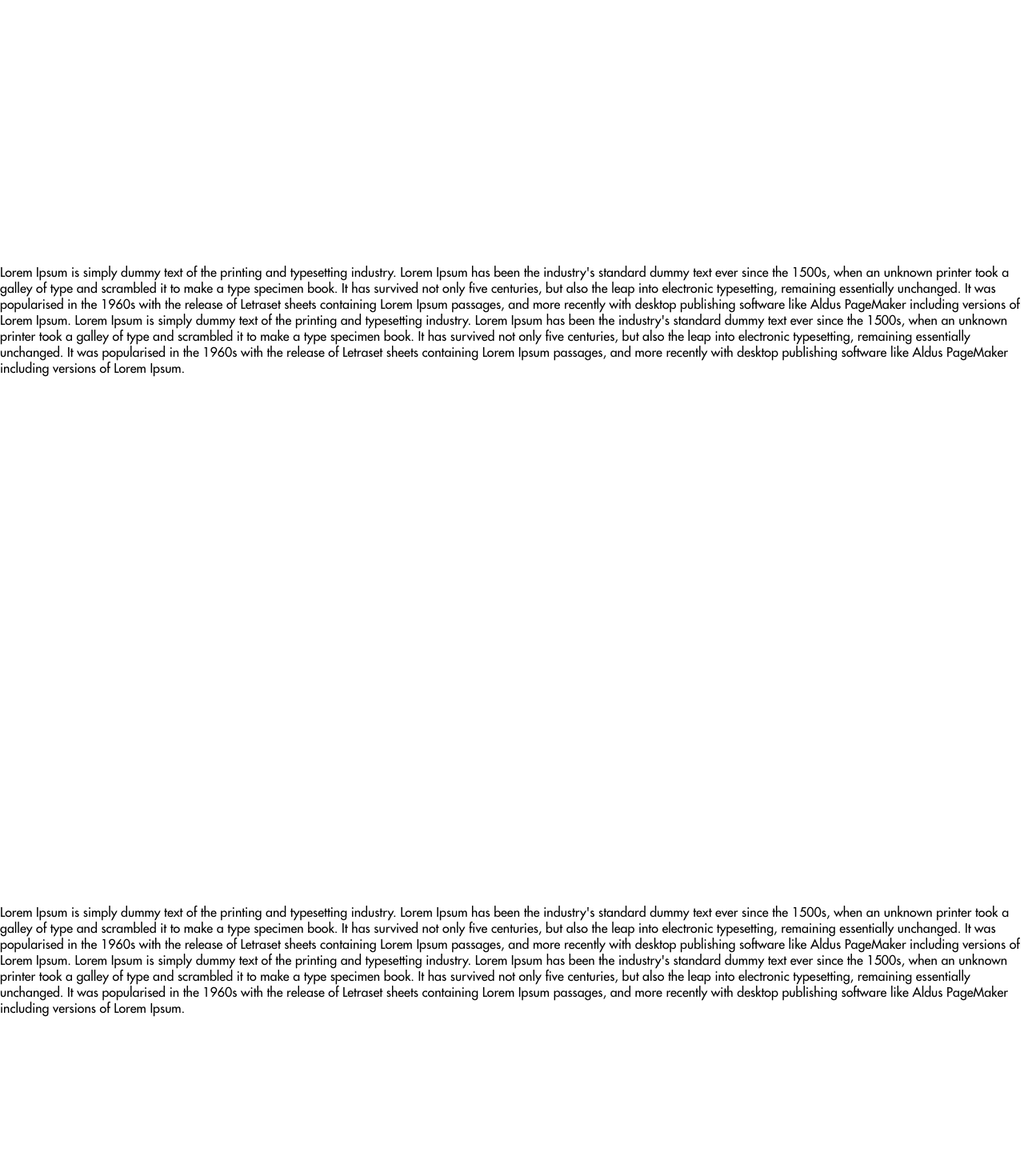
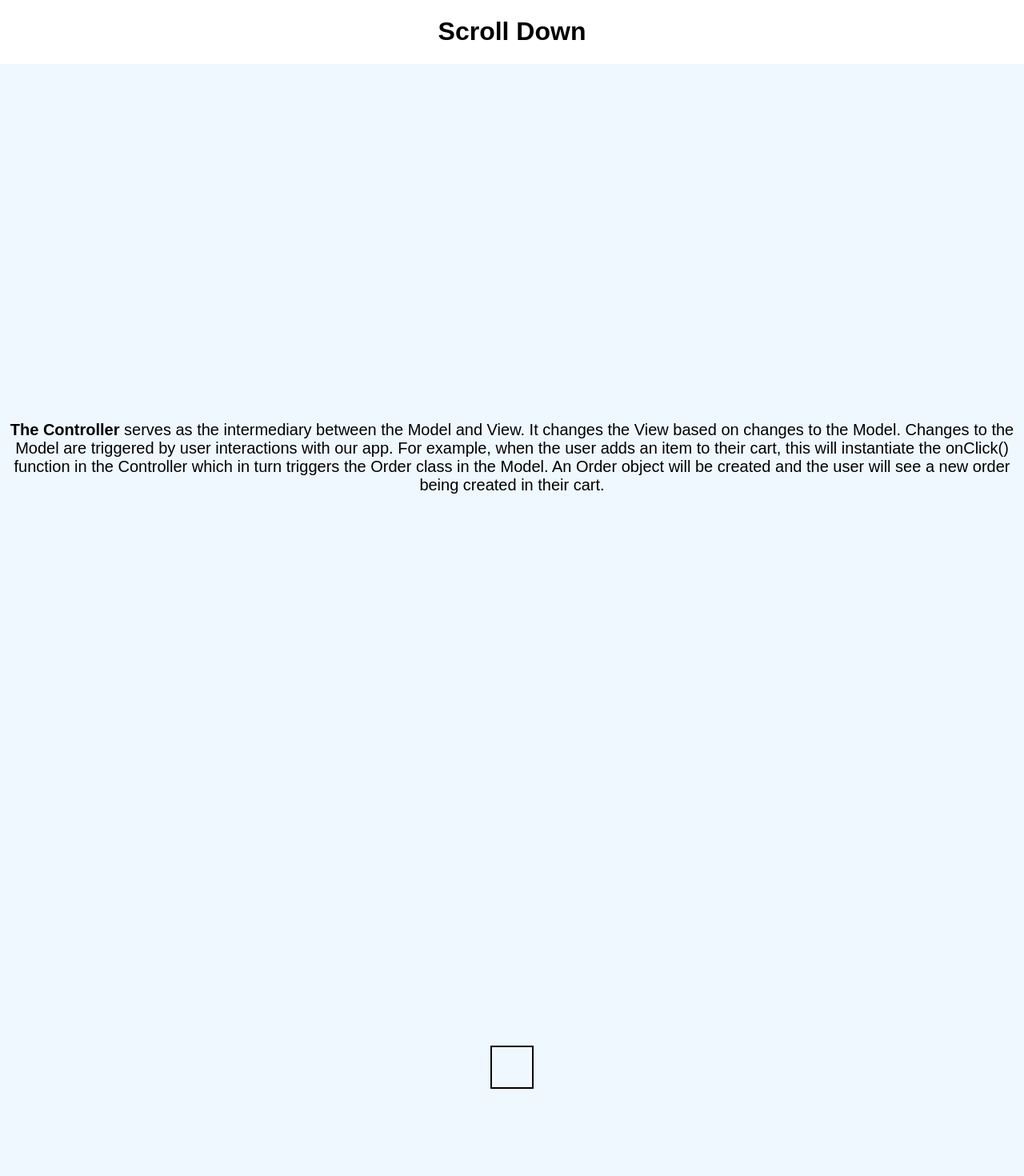
Before and after one commit to xueminzzz/My-Portfolio-Website, a Next.js app: page /test in a window 1280 px wide. Shown: the top 1470 px of the page at 80% size. Built offline with nearby package versions, Linux system fonts and the light colour scheme.

Commit message:
try fade in

```diff
--- a/app/projects/infosys-project/page.js
+++ b/app/projects/infosys-project/page.js
@@ -3,6 +3,7 @@ import styles from "./page.module.css";
 import Image from "next/image";
 import Player from "@/app/components/video/infosys-video";
 import Link from "next/link";
+import Animation from "@/app/scroll-animation";
 
 export default function IS() {
     return (
--- a/app/test/page.js
+++ b/app/test/page.js
@@ -1,32 +1,89 @@
-// Import necessary dependencies and styles
+// // Import necessary dependencies and styles
 "use client"
 import styles from "./page.module.css";
-import withLazyLoad from "../withLazyLoad";
+// import withLazyLoad from "../withLazyLoad";
 
-const TextComponent = ({ text }) => (
-  <div>
-    {text}
-  </div>
-);
+// const TextComponent = () => (
+//   <div className={styles["main1"]}>
+//     hello
+//   </div>
+// );
 
-const LazyLoadedText = withLazyLoad(TextComponent);
+// const LazyLoadedText = withLazyLoad(TextComponent);
 
-export default function HomePage() {
-  const text = "Lorem Ipsum is simply dummy text of the printing and typesetting industry. Lorem Ipsum has been the industry's standard dummy text ever since the 1500s, when an unknown printer took a galley of type and scrambled it to make a type specimen book. It has survived not only five centuries, but also the leap into electronic typesetting, remaining essentially unchanged. It was popularised in the 1960s with the release of Letraset sheets containing Lorem Ipsum passages, and more recently with desktop publishing software like Aldus PageMaker including versions of Lorem Ipsum. Lorem Ipsum is simply dummy text of the printing and typesetting industry. Lorem Ipsum has been the industry's standard dummy text ever since the 1500s, when an unknown printer took a galley of type and scrambled it to make a type specimen book. It has survived not only five centuries, but also the leap into electronic typesetting, remaining essentially unchanged. It was popularised in the 1960s with the release of Letraset sheets containing Lorem Ipsum passages, and more recently with desktop publishing software like Aldus PageMaker including versions of Lorem Ipsum.";
+// export default function HomePage() {
+//   return (
+//     <div>
+//       <div className={styles["main"]}>
+//         <div>
+//           there
+//         </div>
+//       </div>
+//         <LazyLoadedText />
+//     </div>
+//   );
+// }
+
+import { useEffect } from "react";
+import { useAnimation, motion } from "framer-motion";
+import { useInView } from "react-intersection-observer";
+
+const animationVariants = {
+  visible: { opacity: 1, scale: 1, transition: { duration: 2 } },
+  hidden: { opacity: 0, scale: 0 },
+  exit: { opacity: 0, y: "100%" }
+};
+
+function Animation({ children }) {
+  const controls = useAnimation();
+  const [ref, inView] = useInView();
+
+  useEffect(() => {
+    if (inView) {
+      controls.start("visible");
+    } else {
+      controls.start("exit");
+    }
+  }, [controls, inView]);
 
   return (
-    <div>
-      <div className={styles["main"]}>
-        <div>
-          {text}
-        </div>
+    <motion.div ref={ref} animate={controls} initial="hidden" variants={animationVariants}>
+      {children}
+    </motion.div>
+  );
+}
+
+export default function Test() {
+  return (
+    <div className={styles["App"]}>
+      <h1>Scroll Down</h1>
+
+      <div className={styles["container"]}>
+        <Animation>
+          <div className={styles["text"]}>
+            <strong>The Controller</strong> serves as the intermediary between the Model and View. It changes the View
+            based on changes to the Model. Changes to the Model are triggered by user interactions with
+            our app. For example, when the user adds an item to their cart, this will instantiate the
+            onClick() function in the Controller which in turn triggers the Order class in the Model.
+            An Order object will be created and the user will see a new order being created in their cart.
+          </div>
+        </Animation>
       </div>
-      <div className={styles["main1"]}>
-        <LazyLoadedText text={text} />
+      <div className={styles["container"]}>
+        <Animation>
+          <div className={styles["square"]}></div>
+        </Animation>
       </div>
-      {/* <div className={styles["main1"]}>
-        <LazyLoadedText text={text} />
-      </div> */}
+      <div className={styles["container"]}>
+        <Animation>
+          <div className={styles["square"]}></div>
+        </Animation>
+      </div>
+      <div className={styles["container"]}>
+        <Animation>
+          <div className={styles["square"]}></div>
+        </Animation>
+      </div>
     </div>
   );
 }
--- a/app/test/page.module.css
+++ b/app/test/page.module.css
@@ -1,4 +1,4 @@
-.main {
+/* .main {
     display: flex;
     align-items: center;
     justify-content: center;
@@ -9,5 +9,40 @@
     display: flex;
     align-items: center;
     justify-content: center;
+    width: 100%;
+    background-color: aliceblue;
     height: 100vh;
-}
+} */
+
+.App {
+    font-family: sans-serif;
+    text-align: center;
+    display: flex;
+    flex-direction: column;
+    justify-content: space-evenly;
+    align-items: center;
+  }
+
+.square {
+    display: flex;
+    align-items: center;
+    justify-content: center;
+    width: 50px;
+    height: 50px;
+    border: 2px solid black;
+    color: black;
+    font-size: 10px;
+  }
+
+  .container {
+    height: 100vh;
+    width: 100%;
+    display: flex;
+    justify-content: center;
+    align-items: center;
+    background-color: aliceblue;
+  }
+
+  .text {
+    font-size: 20px;
+  }
--- a/app/useInteractionObserver.js
+++ b/app/useInteractionObserver.js
@@ -36,7 +36,7 @@ const useIntersectionObserver = (
     };
   }, [threshold, hasRendered, count]);
 
-  // console.log({ isIntersecting, hasRendered });
+  console.log({ isIntersecting, hasRendered });
 
   return [isIntersecting || hasRendered, ref];
 };
--- a/app/withLazyLoad.js
+++ b/app/withLazyLoad.js
@@ -4,9 +4,8 @@ import useIntersectionObserver from "./useInteractionObserver"
 
 const withLazyLoad = (WrappedComponent, threshold = 0.5) => {
     return (props) => {
-        const [isInView, ref, isIntersecting, hasRendered] = useIntersectionObserver(threshold);
+        const [isInView, ref] = useIntersectionObserver(threshold);
         const [hasLoaded, setHasLoaded] = useState(false);
-        console.log({isIntersecting, hasRendered});
 
         useEffect(() => {
             if (isInView && !hasLoaded) {
--- a/package.json
+++ b/package.json
@@ -20,6 +20,7 @@
     "react": "^18",
     "react-dom": "^18",
     "react-hook-form": "^7.47.0",
+    "react-intersection-observer": "^9.5.3",
     "react-youtube": "^10.1.0"
   }
 }
```
Also changed, not shown: app/projects/sds-project/page.js (+18 -3 lines), app/scroll-animation.js (added, +29 -0 lines), 1 other file (tests, documents, lock files or other folders).
